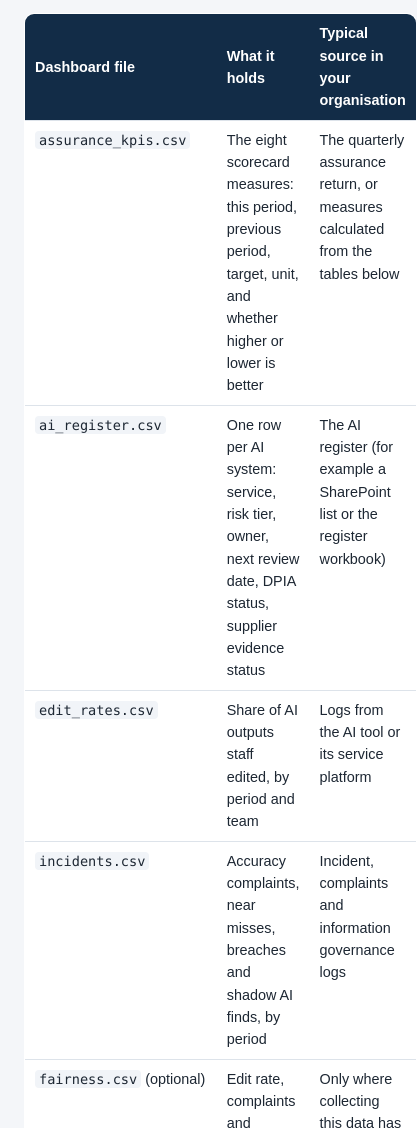
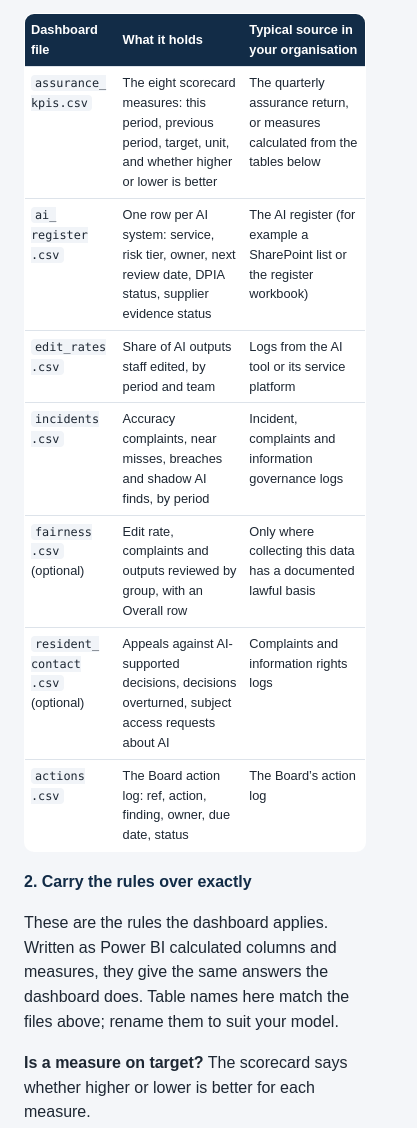
Before and after one commit to KimAbercromby/AIGovernanceAssuranceDashboard, a plain HTML site: page power-bi-copilot.html in a window 390 px wide. Shown: the part 1905-3033 px from the top of the page, 417 px wide, since content can reach past the window. Drawn offline with Linux system fonts and the light colour scheme.

Commit message:
Power BI and Copilot guide: file table fits phone screens

```diff
--- a/power-bi-copilot.html
+++ b/power-bi-copilot.html
@@ -47,6 +47,7 @@ footer { max-width: 980px; margin: 0 auto; padding: 0 24px 30px; color: var(--mu
   h2, h3 { break-after: avoid; }
   .prompt, tr, pre { break-inside: avoid; }
 }
+@media (max-width: 480px) { th, td { padding: 6px 6px; } table { font-size: .8rem; } td code { font-size: .74rem; word-break: break-word; } }
 </style>
 </head>
 <body>
@@ -91,13 +92,13 @@ footer { max-width: 980px; margin: 0 auto; padding: 0 24px 30px; color: var(--mu
   <table>
     <thead><tr><th>Dashboard file</th><th>What it holds</th><th>Typical source in your organisation</th></tr></thead>
     <tbody>
-      <tr><td><code>assurance_kpis.csv</code></td><td>The eight scorecard measures: this period, previous period, target, unit, and whether higher or lower is better</td><td>The quarterly assurance return, or measures calculated from the tables below</td></tr>
-      <tr><td><code>ai_register.csv</code></td><td>One row per AI system: service, risk tier, owner, next review date, DPIA status, supplier evidence status</td><td>The AI register (for example a SharePoint list or the register workbook)</td></tr>
-      <tr><td><code>edit_rates.csv</code></td><td>Share of AI outputs staff edited, by period and team</td><td>Logs from the AI tool or its service platform</td></tr>
-      <tr><td><code>incidents.csv</code></td><td>Accuracy complaints, near misses, breaches and shadow AI finds, by period</td><td>Incident, complaints and information governance logs</td></tr>
-      <tr><td><code>fairness.csv</code> (optional)</td><td>Edit rate, complaints and outputs reviewed by group, with an Overall row</td><td>Only where collecting this data has a documented lawful basis</td></tr>
-      <tr><td><code>resident_contact.csv</code> (optional)</td><td>Appeals against AI-supported decisions, decisions overturned, subject access requests about AI</td><td>Complaints and information rights logs</td></tr>
-      <tr><td><code>actions.csv</code></td><td>The Board action log: ref, action, finding, owner, due date, status</td><td>The Board’s action log</td></tr>
+      <tr><td><code>assurance_<wbr>kpis<wbr>.csv</code></td><td>The eight scorecard measures: this period, previous period, target, unit, and whether higher or lower is better</td><td>The quarterly assurance return, or measures calculated from the tables below</td></tr>
+      <tr><td><code>ai_<wbr>register<wbr>.csv</code></td><td>One row per AI system: service, risk tier, owner, next review date, DPIA status, supplier evidence status</td><td>The AI register (for example a SharePoint list or the register workbook)</td></tr>
+      <tr><td><code>edit_<wbr>rates<wbr>.csv</code></td><td>Share of AI outputs staff edited, by period and team</td><td>Logs from the AI tool or its service platform</td></tr>
+      <tr><td><code>incidents<wbr>.csv</code></td><td>Accuracy complaints, near misses, breaches and shadow AI finds, by period</td><td>Incident, complaints and information governance logs</td></tr>
+      <tr><td><code>fairness<wbr>.csv</code> (optional)</td><td>Edit rate, complaints and outputs reviewed by group, with an Overall row</td><td>Only where collecting this data has a documented lawful basis</td></tr>
+      <tr><td><code>resident_<wbr>contact<wbr>.csv</code> (optional)</td><td>Appeals against AI-supported decisions, decisions overturned, subject access requests about AI</td><td>Complaints and information rights logs</td></tr>
+      <tr><td><code>actions<wbr>.csv</code></td><td>The Board action log: ref, action, finding, owner, due date, status</td><td>The Board’s action log</td></tr>
     </tbody>
   </table>
 
```
